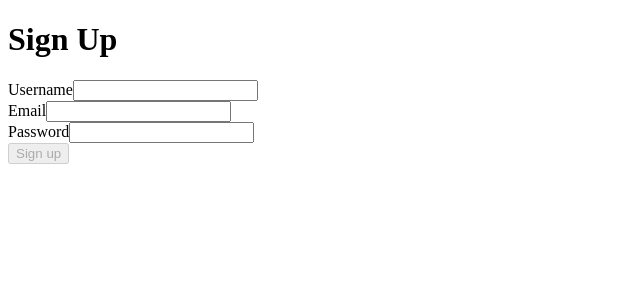
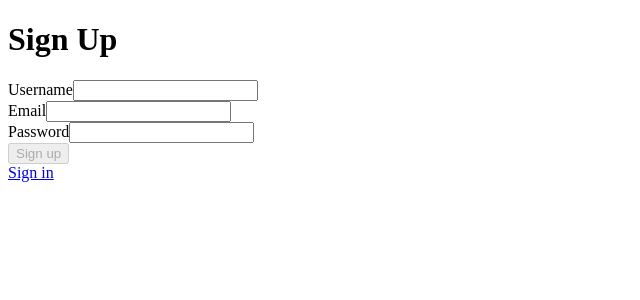
Before and after one commit to nrademacher/todo, a React (Vite) app in the folder apps/client/: page /signup in a window 1280 px wide. Shown: the top 300 px of the page, without its empty margins (0-640 px from the left). Built offline with nearby package versions, Linux system fonts and the light colour scheme; no server answers.

Commit message:
chore(client): basic error handling for sign in/up

```diff
--- a/apps/client/src/pages/SignIn.tsx
+++ b/apps/client/src/pages/SignIn.tsx
@@ -1,3 +1,4 @@
+import { AxiosError } from "axios";
 import { useState } from "react";
 import { Link } from "react-router-dom";
 import { SignInUserParams } from "../api";
@@ -12,10 +13,6 @@ export function SignIn() {
   function resetForm(): void {
     setEmail("");
     setPassword("");
-  }
-
-  if (error) {
-    return <div>Error</div>;
   }
 
   async function handleSignIn(): Promise<void> {
@@ -61,6 +58,9 @@ export function SignIn() {
           Sign in
         </button>
       </form>
+      {error
+        ? <p style={{ color: "red" }}>{(error as AxiosError).response.data.message}</p>
+        : null}
       <Link to="/signup">Sign up</Link>
     </div>
   );
--- a/apps/client/src/pages/SignUp.tsx
+++ b/apps/client/src/pages/SignUp.tsx
@@ -1,13 +1,15 @@
 import { useState } from "react";
 import { useAuth } from "../hooks";
 import type { CreateUserParams } from "../api";
+import { Link } from "react-router-dom";
+import { AxiosError } from "axios";
 
 export function SignUp() {
   const [username, setUsername] = useState("");
   const [email, setEmail] = useState("");
   const [password, setPassword] = useState("");
 
-  const { signUp } = useAuth();
+  const { signUp, error } = useAuth();
 
   function resetForm(): void {
     setUsername("");
@@ -72,6 +74,10 @@ export function SignUp() {
           Sign up
         </button>
       </form>
+      {error
+        ? <p style={{ color: "red" }}>{(error as AxiosError).message}</p>
+        : null}
+      <Link to="/auth/signin">Sign in</Link>
     </div>
   );
 }
```
